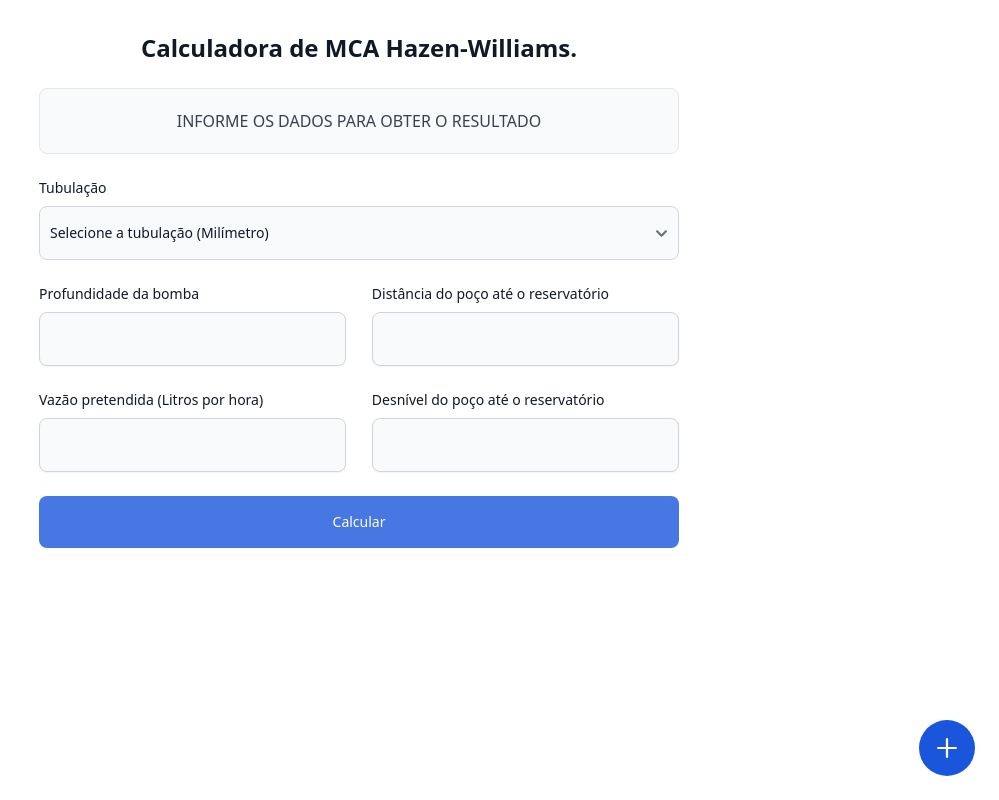
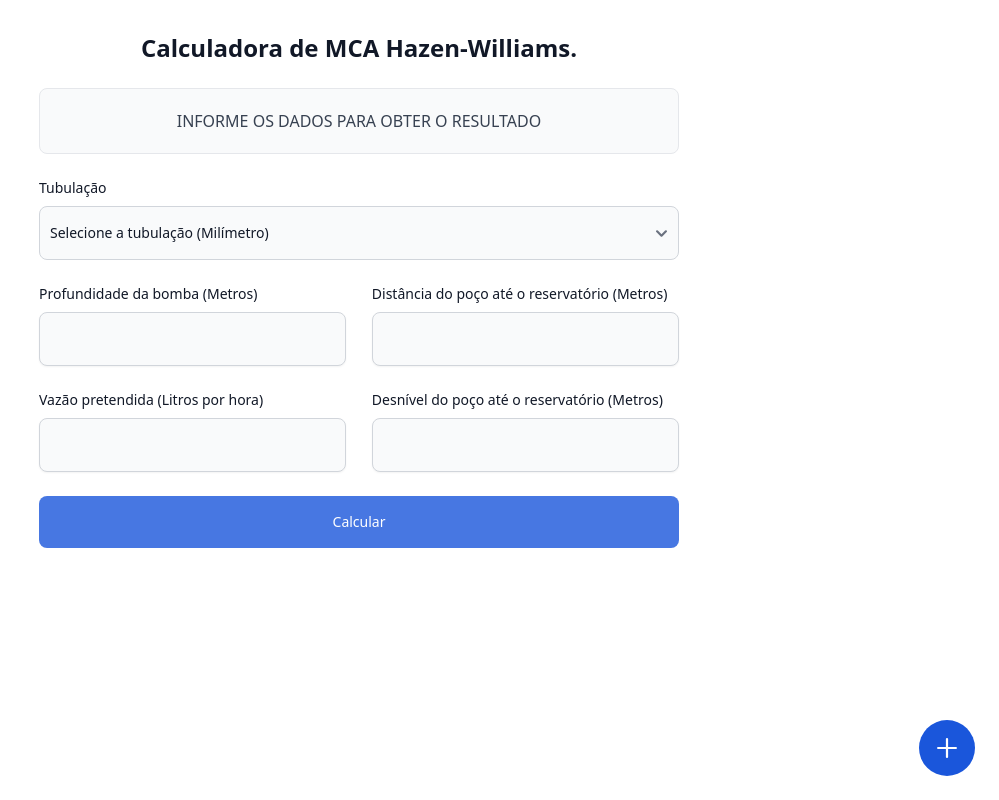
Before and after one commit to joseantonion03/calculadora-de-mca, a React (Vite) app: page / in a window 1280 px wide. Shown: the whole page, without its empty margins (281-1280 px from the left). Built offline with nearby package versions, Linux system fonts and the light colour scheme.

Commit message:
Melhoria nos textos acima da tag INPUT

```diff
--- a/src/componets/Calculadora.jsx
+++ b/src/componets/Calculadora.jsx
@@ -121,7 +121,7 @@ const Calculadora = () => {
             htmlFor="profundidade"
             className="block mb-2 text-left text-sm font-medium text-gray-900 dark:text-white"
           >
-            Profundidade da bomba
+            Profundidade da bomba (Metros)
           </label>
           <input
             type="number"
@@ -140,7 +140,7 @@ const Calculadora = () => {
             htmlFor="distancia"
             className="block mb-2 text-left text-sm font-medium text-gray-900 dark:text-white"
           >
-            Distância do poço até o reservatório
+            Distância do poço até o reservatório (Metros)
           </label>
           <input
             type="number"
@@ -178,7 +178,7 @@ const Calculadora = () => {
             htmlFor="desnivel"
             className="block mb-2 text-left text-sm font-medium text-gray-900 dark:text-white"
           >
-            Desnível do poço até o reservatório
+            Desnível do poço até o reservatório (Metros)
           </label>
           <input
             type="number"
```
